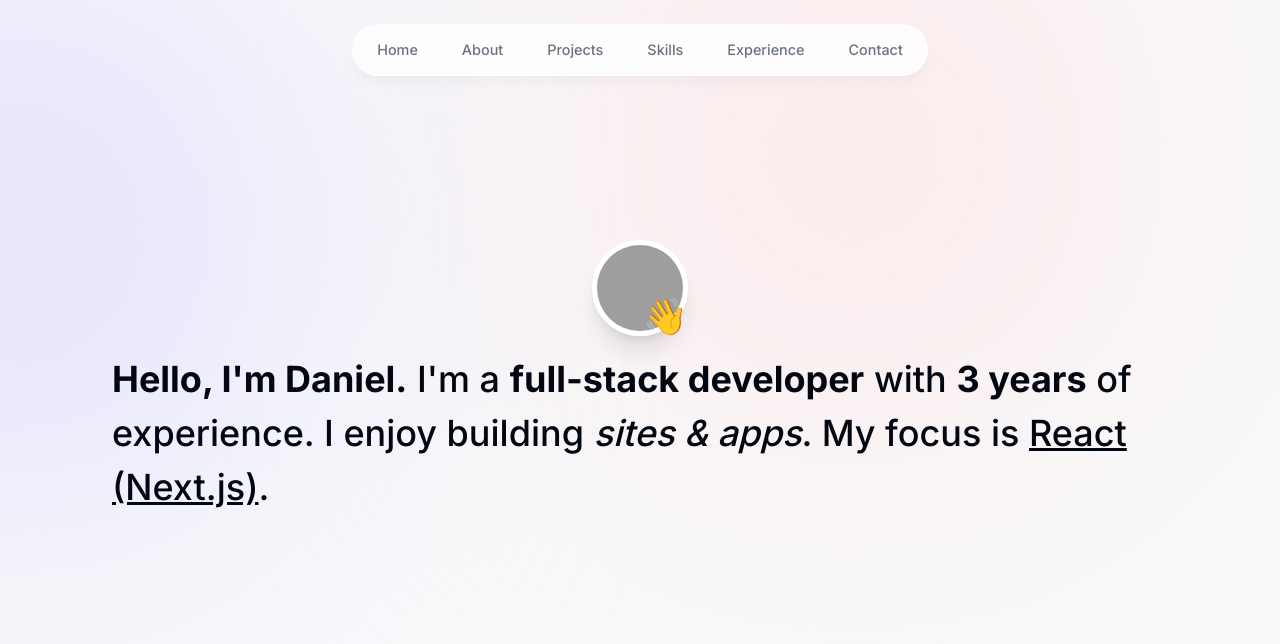
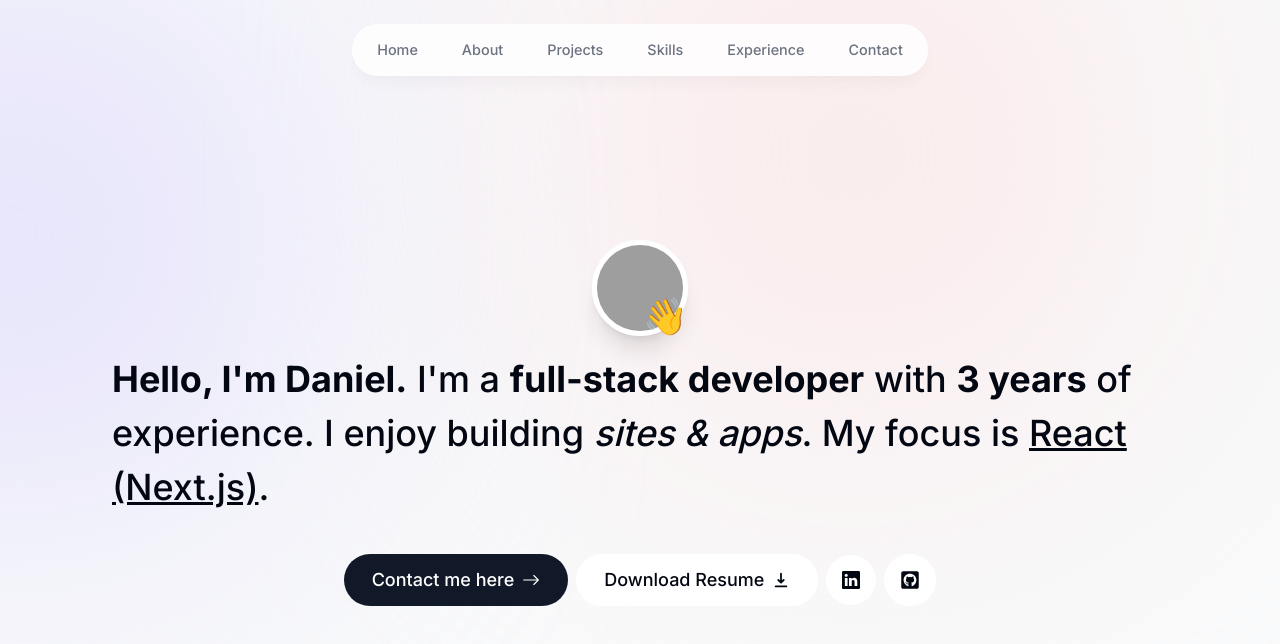
Before and after one commit to ofshvmin/portfolio-nextjs, a Next.js app: page / in a window 1280 px wide. Shown: the top 644 px of the page. Built offline with nearby package versions, Linux system fonts and the light colour scheme; grey boxes are pictures that could not be loaded.

Commit message:
add buttons to intro section

```diff
--- a/components/intro.tsx
+++ b/components/intro.tsx
@@ -4,6 +4,10 @@
 import Image from 'next/image'
 import meImage from '@/public/me.png'
 import { motion } from 'framer-motion'
+import Link from 'next/link'
+import{ BsArrowRight, BsLinkedin } from 'react-icons/bs'
+import{ HiDownload } from 'react-icons/hi'
+import { FaGithubSquare } from 'react-icons/fa'
 
 export default function Intro() {
   return (
@@ -46,17 +50,51 @@
         </div>
       </div>
 
-          <motion.h1
-        className="mb-10 mt-4 px-4 text-2xl font-medium !leading-[1.5] sm:text-4xl"
-        initial={{ opacity: 0, y: 100 }}
-        animate={{ opacity: 1, y: 0 }}
-      >
+          <motion.p
+            className="mb-10 mt-4 px-4 text-2xl font-medium !leading-[1.5] sm:text-4xl"
+            initial={{ opacity: 0, y: 100 }}
+            animate={{ opacity: 1, y: 0 }}
+          >
         <span className="font-bold">Hello, I'm Daniel.</span> I'm a{" "}
         <span className="font-bold">full-stack developer</span> with{" "}
         <span className="font-bold">3 years</span> of experience. I enjoy
         building <span className="italic">sites & apps</span>. My focus is{" "}
         <span className="underline">React (Next.js)</span>.
-      </motion.h1>
+      </motion.p>
+      <motion.div
+        className='flex flex-col sm:flex-row items-center justify-center gap-2 px-4 text-lg font-medium
+        initial={{ opacity: 0, y: 100 }}
+        animate={{ opacity: 1, y: 0 }}
+            transition={{
+            delay: 0.1}}
+
+
+
+
+
+
+      px-text-lg'>
+        <Link
+          href="#contact"
+          className='bg-gray-900 text-white px-7 py-3 flex items-center gap-2 px-4 rounded-full'
+          >Contact me here <BsArrowRight /> </Link>
+        <a
+          className='bg-white px-7 py-3 flex items-center gap-2 rounded-full'
+
+          >Download Resume <HiDownload /></a>
+        <a
+          className='bg-white p-4 flex items-center gap-2 rounded-full'
+
+        >
+          <BsLinkedin />
+        </a>
+        <a
+          className='bg-white p-4 flex items-center gap-2 text-[1.25rem] rounded-full'
+
+        >
+          <FaGithubSquare />
+        </a>
+      </motion.div>
     </section>
   )
 }
```
